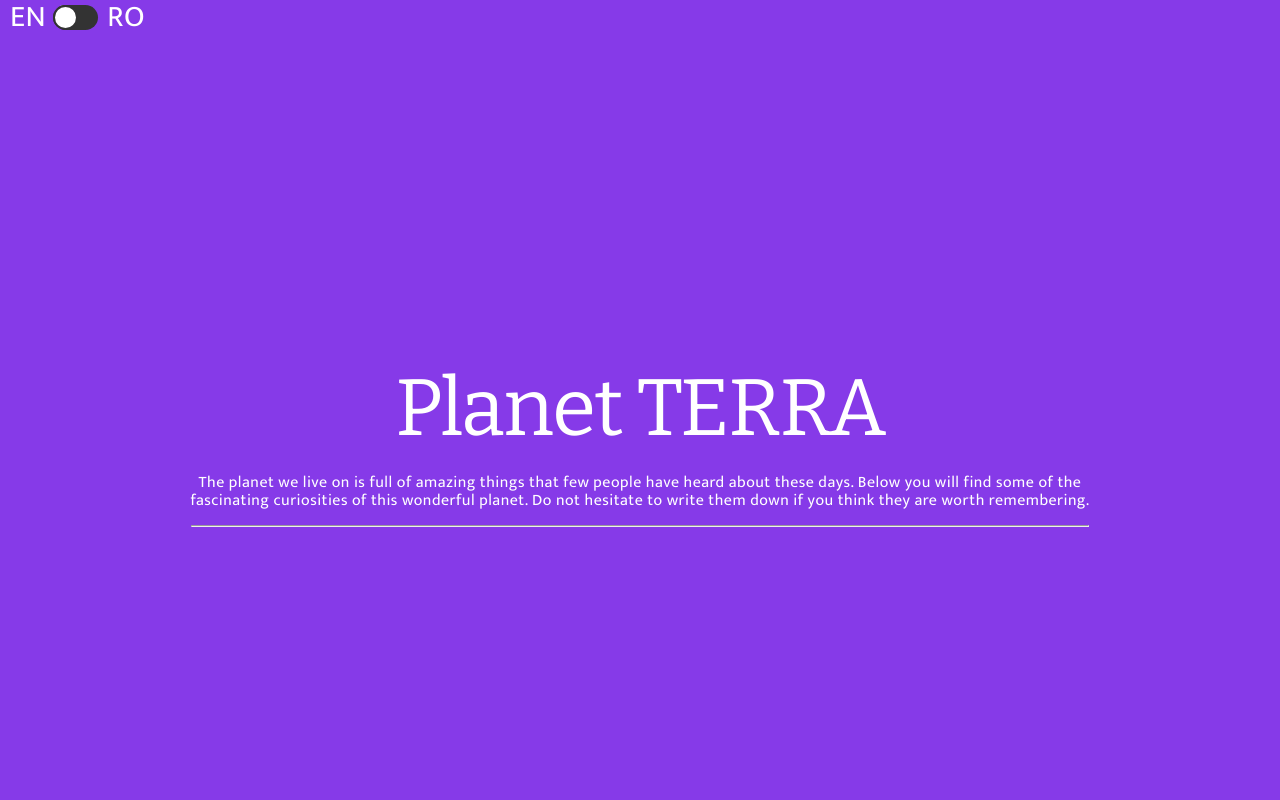
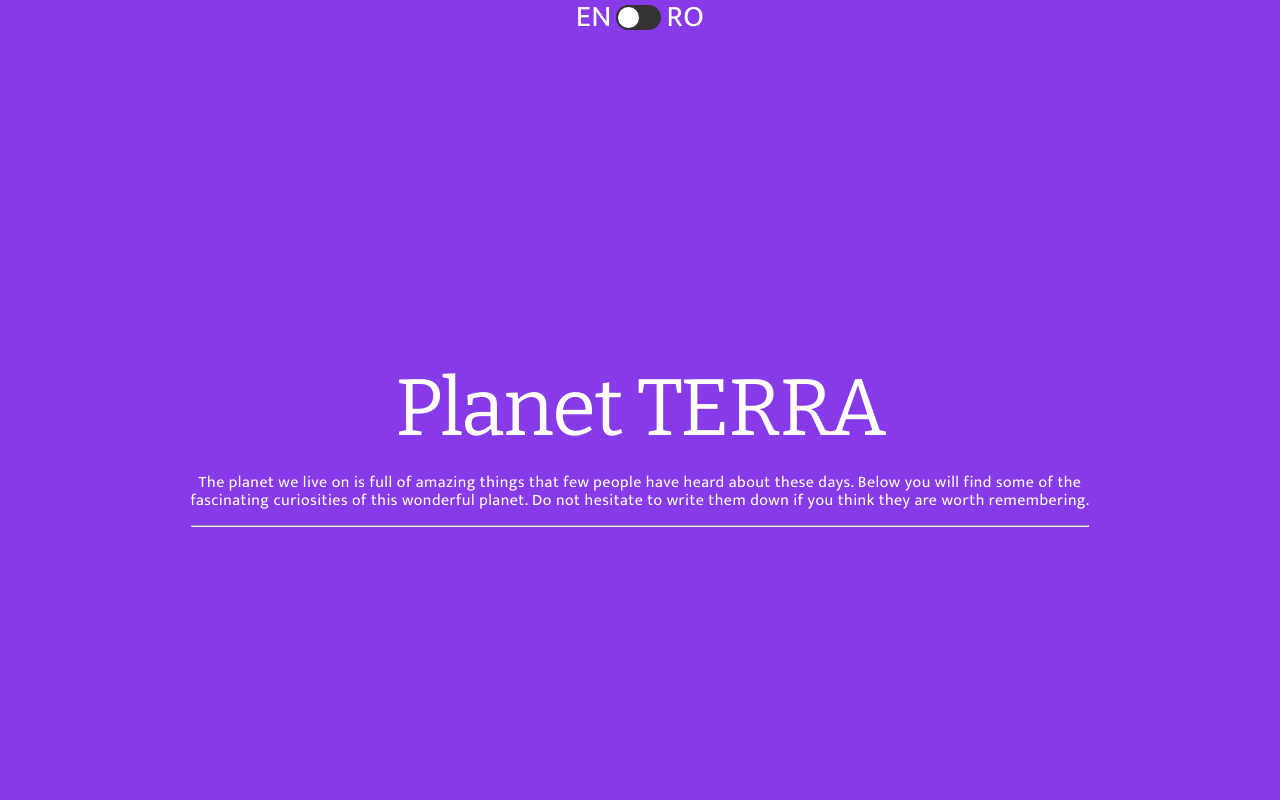
Before and after one commit to TeodorIR/BlogPost-main, a plain HTML site: page index.html in a window 1280 px wide. Shown: the top 800 px of the page. Drawn offline with nearby package versions, Linux system fonts and the light colour scheme.

Commit message:
fixed toggle and text

```diff
--- a/css/index.css
+++ b/css/index.css
@@ -10,6 +10,7 @@ body {
     max-width: 900px;
     margin: 0 auto;
     padding: 32px;
+    text-align: start;
 }
 
 .topic h3 {
@@ -173,19 +174,20 @@ footer ul li a:hover {
 
 .general {
     background-color: #863ae8;
+    text-align: center;
 }
 
 .english {
     color: white;
     font-size: 30px;
-    margin-left: 10px;
-    margin-right: 3px;
+    display: inline-block;
 }
 
 .romanian {
     color: white;
     font-size: 30px;
-    margin-left: 15px;
+    margin-left: 11.5px;
+    display: inline-block;
 }
 
 .check {
@@ -194,6 +196,7 @@ footer ul li a:hover {
     cursor: pointer;
     height: 21.5px;
     background-color: #863ae8;
+    display: inline-block;
 }
 
 .check::before {
```
